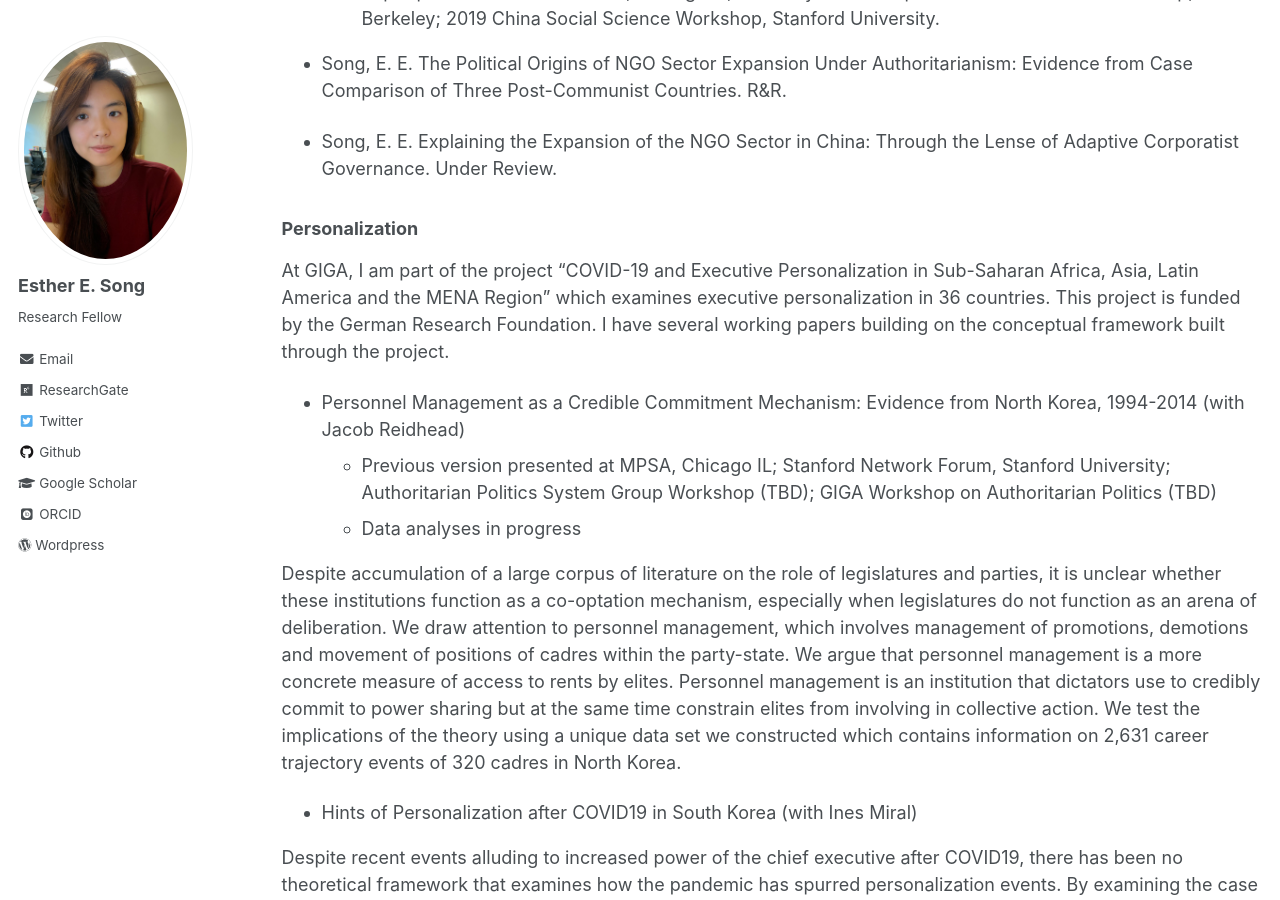
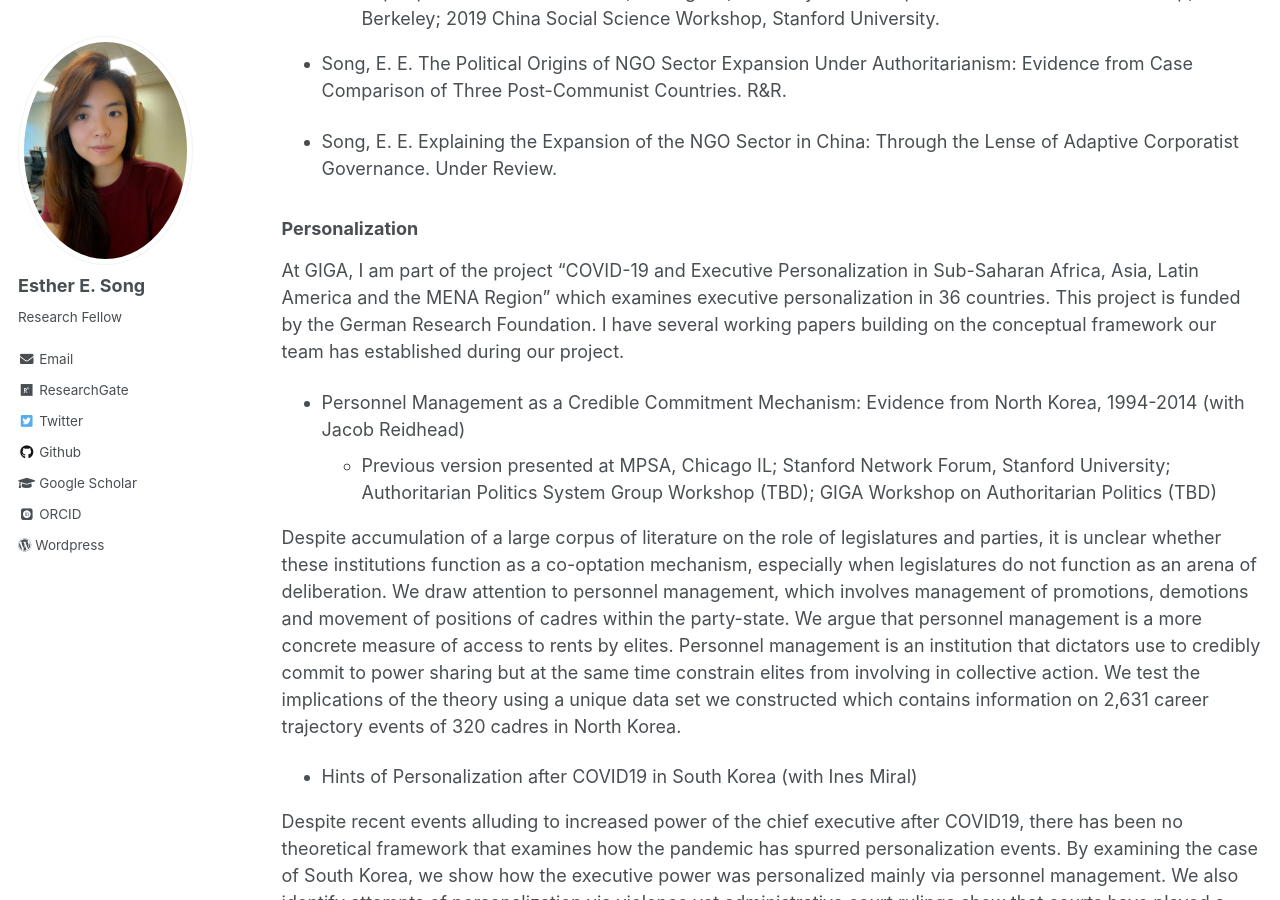
Before and after one commit to ehsong/ehsong.github.io, a Jekyll site: the page built from _pages/research.md, in a window 1280 px wide and 900 px high, scrolled down 609 px. Built offline with Jekyll 4.4.1, drawn with Linux system fonts in a browser that asks for light colours; some web fonts are replaced.

Commit message:
Update research.md

```diff
--- a/_pages/research.md
+++ b/_pages/research.md
@@ -25,11 +25,10 @@ My dissertation work has centered on answering the question on why China has all
 
 ### Personalization
 
-At GIGA, I am part of the project “COVID-19 and Executive Personalization in Sub-Saharan Africa, Asia, Latin America and the MENA Region” which examines executive personalization in 36 countries. This project is funded by the German Research Foundation. I have several working papers building on the conceptual framework built through the project.
+At GIGA, I am part of the project “COVID-19 and Executive Personalization in Sub-Saharan Africa, Asia, Latin America and the MENA Region” which examines executive personalization in 36 countries. This project is funded by the German Research Foundation. I have several working papers building on the conceptual framework our team has established during our project.
 
 * Personnel Management as a Credible Commitment Mechanism: Evidence from North Korea, 1994-2014 (with Jacob Reidhead)
   * Previous version presented at MPSA, Chicago IL; Stanford Network Forum, Stanford University; Authoritarian Politics System Group Workshop (TBD); GIGA Workshop on Authoritarian Politics (TBD)
-  * Data analyses in progress
 
 Despite accumulation of a large corpus of literature on the role of legislatures and parties, it is unclear whether these institutions function as a co-optation mechanism, especially when legislatures do not function as an arena of deliberation. We draw attention to personnel management, which involves management of promotions, demotions and movement of positions of cadres within the party-state. We argue that personnel management is a more concrete measure of access to rents by elites. Personnel management is an institution that dictators use to credibly commit to power sharing but at the same time constrain elites from involving in collective action. We test the implications of the theory using a unique data set we constructed which contains information on 2,631 career trajectory events of 320 cadres in North Korea.
 
```
